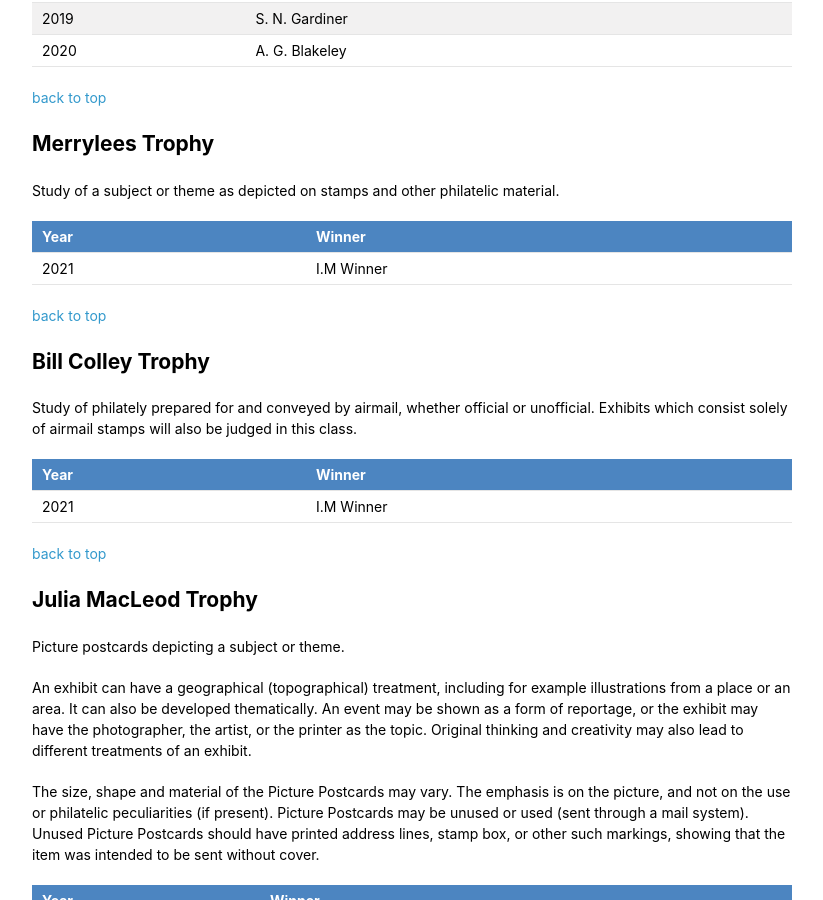
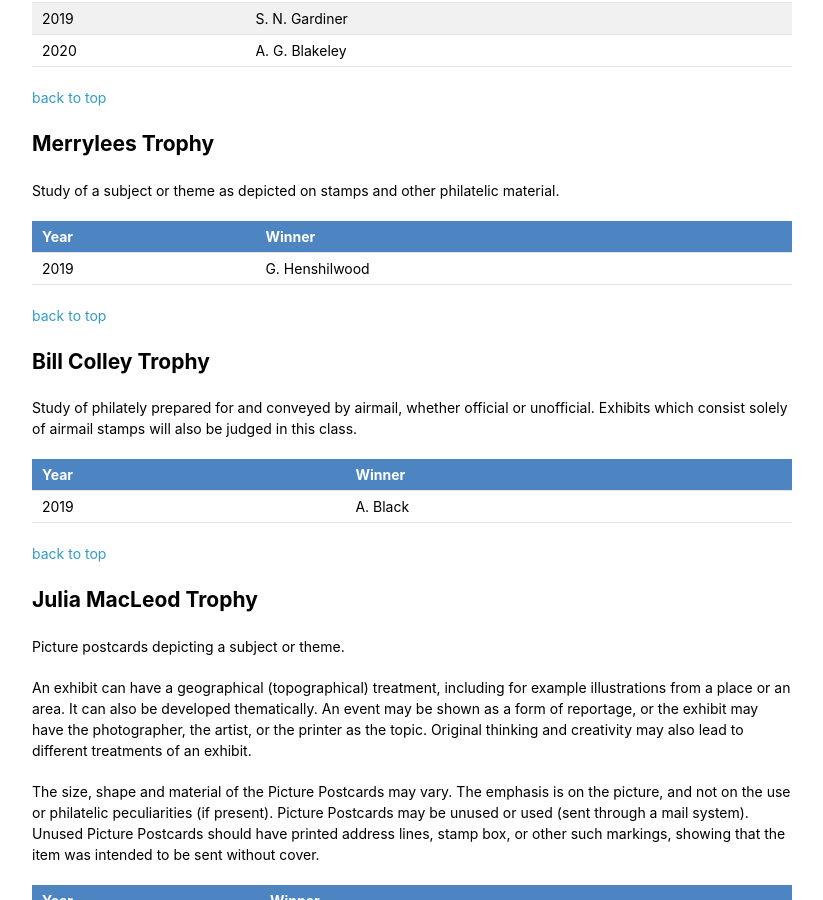
Before and after one commit to astalker/caledonian-stamps, a Jekyll site: the page built from competitions.md, in a window 1280 px wide and 900 px high, scrolled down 6044 px. Shown: the whole window, without its empty margins (338-1161 px from the left). Built offline with Jekyll 4.4.1, drawn with Linux system fonts in a browser that asks for light colours; our own code applies the rules of GitHub Pages for plain Markdown files; some of the changed text lies outside the part shown.

Commit message:
Couple of typos and winners of Merrylees and Bill Colley trophies started

```diff
--- a/competitions.md
+++ b/competitions.md
@@ -53,7 +53,7 @@ Year | Winner
 1982 | D. Woolley
 1983 | W. Colley
 1984 | G. MacKenzie
-1985 |S. Graham Hoey
+1985 | S. Graham Hoey
 1986 | W. Spalding
 1987 | C. Y. Reid
 1988 | D. P. Robinson
@@ -156,7 +156,7 @@ Year | Winner
 1986 | W. Colloey
 1987 | C. Breddy
 1988 | D. P. Robinson
-1989 | C. y. Reid
+1989 | C. Y. Reid
 1990 | C. Y. Reid
 1991 | P. McGowan
 1992 | W. Colley
@@ -195,7 +195,7 @@ Study of a subject or theme as depicted on stamps and other philatelic material.
 
 Year | Winner
 ---- | ------
-2021 | I.M Winner
+2019 | G. Henshilwood
 
 [back to top](#trophies-and-entry-criteria)
 ## Bill Colley Trophy
@@ -203,7 +203,7 @@ Study of philately prepared for and conveyed by airmail, whether official or uno
 
 Year | Winner
 ---- | ------
-2021 | I.M Winner
+2019 | A. Black
 
 [back to top](#trophies-and-entry-criteria)
 ## Julia MacLeod Trophy
```
Also changed, not shown: other parts of competitions.md (+2 -2 lines).
